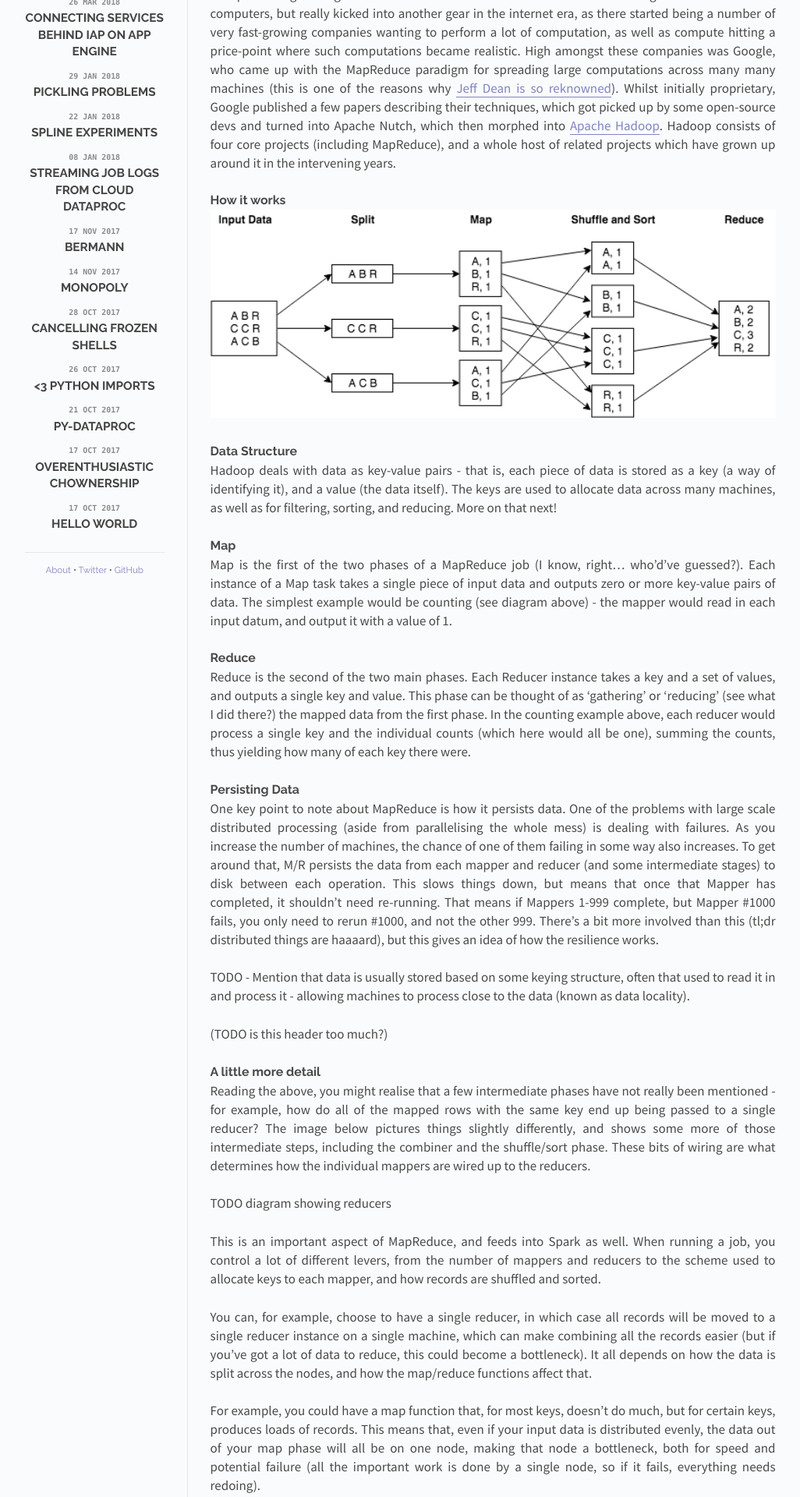
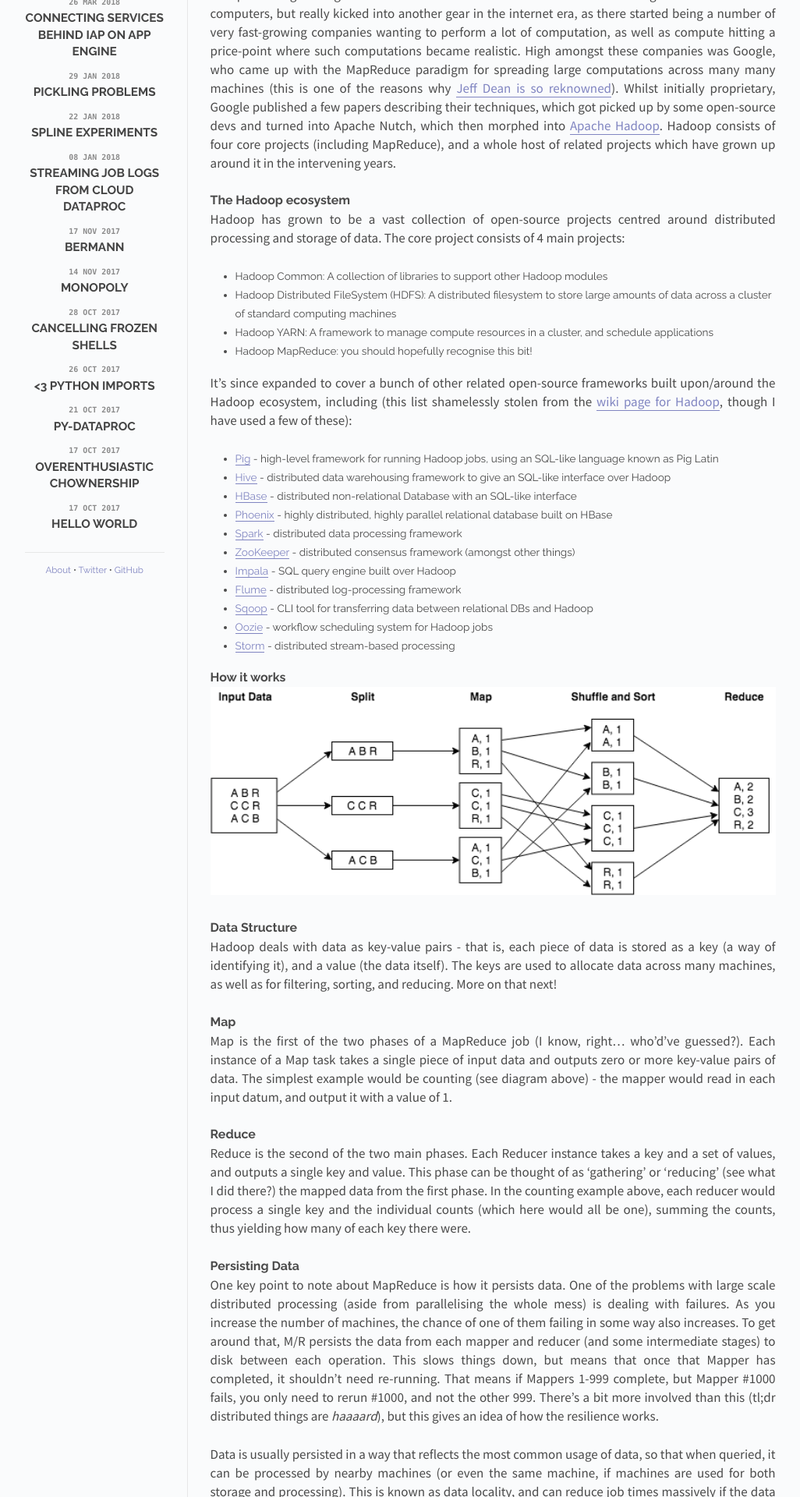
Before and after one commit to oli-hall/oli-hall.github.io, a Jekyll site: the page built from _posts/2018-12-10-Data-Engineering.md, in a window 1280 px wide. Shown: the part 482-2402 px from the top of the page at 78% size, without its empty margins (118-1144 px from the left). Built offline with Jekyll 4.4.1, drawn with Linux system fonts in a browser that asks for light colours; comment, search, counter and statistics services are not loaded; some of the changed text lies outside the part shown.

Commit message:
Reorder and finish tidying up the MapReduce section

````diff
--- a/_posts/2018-12-10-Data-Engineering.md
+++ b/_posts/2018-12-10-Data-Engineering.md
@@ -14,7 +14,28 @@ As part of my handover whilst leaving my job, I was asked to explain the basics
 
 ## But first... a history lesson
 
-The processing of large amounts of data has been done for almost as long as there have been computers, but really kicked into another gear in the internet era, as there started being a number of very fast-growing companies wanting to perform a lot of computation, as well as compute hitting a price-point where such computations became realistic. High amongst these companies was Google, who came up with the MapReduce paradigm for spreading large computations across many many machines (this is one of the reasons why [Jeff Dean is so reknowned](https://www.newyorker.com/magazine/2018/12/10/the-friendship-that-made-google-huge)). Whilst initially proprietary, Google published a few papers describing their techniques, which got picked up by some open-source devs and turned into Apache Nutch, which then morphed into [Apache Hadoop](https://en.wikipedia.org/wiki/Apache_Hadoop). Hadoop consists of four core projects (including MapReduce), and a whole host of related projects which have grown up around it in the intervening years.
+The processing of large amounts of data has been done for almost as long as there have been computers, but really kicked into another gear in the internet era, as there started being a number of very fast-growing companies wanting to perform a lot of computation, as well as compute hitting a price-point where such computations became realistic. High amongst these companies was Google, who came up with the MapReduce paradigm for spreading large computations across many many machines (this is one of the reasons why [Jeff Dean is so reknowned](https://www.newyorker.com/magazine/2018/12/10/the-friendship-that-made-google-huge)). Whilst initially proprietary, Google published a few papers describing their techniques, which got picked up by some open-source devs and turned into Apache Nutch, which then morphed into [Apache Hadoop](https://hadoop.apache.org/). Hadoop consists of four core projects (including MapReduce), and a whole host of related projects which have grown up around it in the intervening years.
+
+### The Hadoop ecosystem
+
+Hadoop has grown to be a vast collection of open-source projects centred around distributed processing and storage of data. The core project consists of 4 main projects:
+ - Hadoop Common: A collection of libraries to support other Hadoop modules
+ - Hadoop Distributed FileSystem (HDFS): A distributed filesystem to store large amounts of data across a cluster of standard computing machines
+ - Hadoop YARN: A framework to manage compute resources in a cluster, and schedule applications
+ - Hadoop MapReduce: you should hopefully recognise this bit!
+
+It's since expanded to cover a bunch of other related open-source frameworks built upon/around the Hadoop ecosystem, including (this list shamelessly stolen from the [wiki page for Hadoop](https://en.wikipedia.org/wiki/Apache_Hadoop), though I have used a few of these):
+ - [Pig](https://en.wikipedia.org/wiki/Apache_Pig) - high-level framework for running Hadoop jobs, using an SQL-like language known as Pig Latin
+ - [Hive](https://en.wikipedia.org/wiki/Apache_Hive) - distributed data warehousing framework to give an SQL-like interface over Hadoop
+ - [HBase](https://en.wikipedia.org/wiki/Apache_HBase) - distributed non-relational Database with an SQL-like interface
+ - [Phoenix](https://en.wikipedia.org/wiki/Apache_HBase) - highly distributed, highly parallel relational database built on HBase
+ - [Spark](https://en.wikipedia.org/wiki/Apache_ZooKeeper) - distributed data processing framework
+ - [ZooKeeper](https://en.wikipedia.org/wiki/Apache_ZooKeeper) - distributed consensus framework (amongst other things)
+ - [Impala](https://en.wikipedia.org/wiki/Apache_Impala) - SQL query engine built over Hadoop
+ - [Flume](https://en.wikipedia.org/wiki/Apache_Flume) - distributed log-processing framework
+ - [Sqoop](https://en.wikipedia.org/wiki/Sqoop) - CLI tool for transferring data between relational DBs and Hadoop
+ - [Oozie](https://en.wikipedia.org/wiki/Storm_(event_processor)) - workflow scheduling system for Hadoop jobs
+ - [Storm](https://en.wikipedia.org/wiki/Storm_(event_processor)) - distributed stream-based processing
 
 ### How it works
 
@@ -34,24 +55,17 @@ Reduce is the second of the two main phases. Each Reducer instance takes a key a
 
 ### Persisting Data
 
-One key point to note about MapReduce is how it persists data. One of the problems with large scale distributed processing (aside from parallelising the whole mess) is dealing with failures. As you increase the number of machines, the chance of one of them failing in some way also increases. To get around that, M/R persists the data from each mapper and reducer (and some intermediate stages) to disk between each operation. This slows things down, but means that once that Mapper has completed, it shouldn’t need re-running. That means if Mappers 1-999 complete, but Mapper #1000 fails, you only need to rerun #1000, and not the other 999. There’s a bit more involved than this (tl;dr distributed things are haaaard), but this gives an idea of how the resilience works.
+One key point to note about MapReduce is how it persists data. One of the problems with large scale distributed processing (aside from parallelising the whole mess) is dealing with failures. As you increase the number of machines, the chance of one of them failing in some way also increases. To get around that, M/R persists the data from each mapper and reducer (and some intermediate stages) to disk between each operation. This slows things down, but means that once that Mapper has completed, it shouldn’t need re-running. That means if Mappers 1-999 complete, but Mapper #1000 fails, you only need to rerun #1000, and not the other 999. There’s a bit more involved than this (tl;dr distributed things are _haaaard_), but this gives an idea of how the resilience works.
 
-TODO - Mention that data is usually stored based on some keying structure, often that used to read it in and process it - allowing machines to process close to the data (known as data locality).
+Data is usually persisted in a way that reflects the most common usage of data, so that when queried, it can be processed by nearby machines (or even the same machine, if machines are used for both storage and processing). This is known as data locality, and can reduce job times massively if the data storage reflects how the job is querying it, as all of the data used by the job doesn't need to be copied across the network to other machines in the cluster.
 
-(TODO is this header too much?)
-### A little more detail
-
-Reading the above, you might realise that a few intermediate phases have not really been mentioned - for example, how do all of the mapped rows with the same key end up being passed to a single reducer? The image below pictures things slightly differently, and shows some more of those intermediate steps, including the combiner and the shuffle/sort phase. These bits of wiring are what determines how the individual mappers are wired up to the reducers.
-
-TODO diagram showing reducers
-
-This is an important aspect of MapReduce, and feeds into Spark as well. When running a job, you control a lot of different levers, from the number of mappers and reducers to the scheme used to allocate keys to each mapper, and how records are shuffled and sorted.
+Another important aspect to cover is the shuffling/sorting - the components that determine which data ends up on which reducer, and that try and balance data across the different nodes. This is an important aspect of MapReduce, and feeds into Spark as well. When running a job, you control a lot of different levers, from the number of mappers and reducers to the scheme used to allocate keys to each mapper, and how records are shuffled and sorted.
 
 You can, for example, choose to have a single reducer, in which case all records will be moved to a single reducer instance on a single machine, which can make combining all the records easier (but if you’ve got a lot of data to reduce, this could become a bottleneck). It all depends on how the data is split across the nodes, and how the map/reduce functions affect that.
 
-For example, you could have a map function that, for most keys, doesn’t do much, but for certain keys, produces loads of records. This means that, even if your input data is distributed evenly, the data out of your map phase will all be on one node, making that node a bottleneck, both for speed and potential failure (all the important work is done by a single node, so if it fails, everything needs redoing).
+You could have a map function that, for most keys, doesn’t do much, but for certain keys, produces loads of records. This means that, even if your input data is distributed evenly, the data out of your map phase will all be on one node, making that node a bottleneck, both for speed and potential failure (all the important work is done by a single node, so if it fails, everything needs redoing).
 
-Essentially, writing MapReduce jobs often becomes a tuning/tweaking exercise, balancing data across nodes in all the phases so no one phase takes too long, that all mappers/reducers do similar amounts of work, that shuffling load is minimised, and that the right balance between parallelism and throughput is struck - you may be able to split the task over 200 mappers, but is it faster than splitting it across 2?
+Essentially, writing MapReduce jobs often becomes a tuning/tweaking exercise, balancing data across nodes in all the phases so no one phase takes too long, that all mappers/reducers do similar amounts of work, that shuffling load is minimised, and that the right balance between parallelism and throughput is struck - you may be able to split the task over 200 mappers, but is it faster than splitting it across two?
 
 There's a lot more to all this, as I'm sure you can imagine - keying/shuffling strategies to minimise data transfer, tweaking parallelism on mappers and reducers to hit the sweet spot where increased parallelism gives the most reward. You can customise almost all aspects of MapReduce, from how records are keyed, to the logic of the shuffle steps and how records are combined together, so you have an immense amount of control.
 
@@ -59,11 +73,9 @@ There's a lot more to all this, as I'm sure you can imagine - keying/shuffling s
 
 #### Word Count
 
-Given some text in a file, count the number of each word present in the text.
+Let's look at the word counting example we used earlier in the diagram. If we work in Python (because we like Python, right?), then our best bet is a library called [`mrjob`](https://pythonhosted.org/mrjob/). These examples have, for the most part, been pulled from the `mrjob` docs.
 
-If we work in Python (because we like Python, right?), then our best bet is a library called [`mrjob`](https://pythonhosted.org/mrjob/). These examples have, for the most part, been pulled from the `mrjob` docs.
-
-To jump straight to the end, here’s what the final code would look like, more or less:
+To jump straight to the end, here’s what the final code would look like, more or less (some of the I/O has been skipped for brevity):
 
 ```python
 from mrjob.job import MRJob
@@ -134,38 +146,13 @@ This means running two MapReduce steps in sequence - a common pattern once compl
 
 The second MR job doesn’t have a map phase at all - it doesn’t need to do anything here. The reduce phase takes all the word counts from the previous phase (which are all mapped to a key of None), and takes the maximum row.
 
-### The Hadoop ecosystem
-
-Hadoop has grown to be a vast collection of open-source projects centred around distributed processing and storage of data. The core project consists of 4 main projects:
- - Hadoop Common: A collection of libraries to support other Hadoop modules
- - Hadoop Distributed FileSystem (HDFS): A distributed filesystem to store large amounts of data across a cluster of standard computing machines
- - Hadoop YARN: A framework to manage compute resources in a cluster, and schedule applications
- - Hadoop MapReduce: you should hopefully recognise this bit!
-
-It's since expanded to cover a bunch of other related open-source frameworks built upon/around the Hadoop ecosystem, including (this list shamelessly stolen from the wiki page for Hadoop, though I have used a few of these):
- - Pig - high-level framework for running Hadoop jobs, using an SQL-like language known as Pig Latin
- - Hive - distributed data warehousing framework to give an SQL-like interface over Hadoop
- - HBase - distributed non-relational Database with an SQL-like interface
- - Phoenix - highly distributed, highly parallel relational database built on HBase
- - Spark - distributed data processing framework
- - ZooKeeper - distributed consensus framework (amongst other things)
- - Impala - SQL query engine built over Hadoop
- - Flume - distributed log-processing framework
- - Sqoop - CLI tool for transferring data between relational DBs and Hadoop
- - Oozie - workflow scheduling system for Hadoop jobs
- - Storm - distributed stream-based processing
-
 ## Spark
 
-onto the big player - Spark.
-
-Spark is an open-source framework, now ‘owned’ by DataBricks, designed to fix/improve upon many of the original frustrations developers had with Hadoop/MapReduce.
+So we've seen a fair bit about Hadoop and MapReduce, and how all that works, but let's face it, if you're looking at processing data these days, chances are you won't be using MapReduce. So now it's onto the main player these days - [Spark](https://spark.apache.org/). Spark is an open-source framework, now ‘owned’ by [DataBricks](https://databricks.com/), designed to fix/improve upon many of the original frustrations developers had with Hadoop/MapReduce.
 
 ### How is it different/better?
 
-Spark has a much easier/more accessible interface than existing tools, giving a higher-level toolkit with which to tackle data processing problems. Whereas MapReduce has, at its most basic, two operations (Map and Reduce), Spark has dozens (for RDDs, for DataFrames there are way more), encouraging a more natural flow in processing.
-
-This makes it much easier to tackle more complex problems, as well as making Spark programs (generally) easier to understand/read.
+Spark has a much easier/more accessible interface than existing tools, giving a higher-level toolkit with which to tackle data processing problems. Whereas MapReduce has, at its most basic, two operations (Map and Reduce), Spark has dozens (for RDDs, for DataFrames there are way more), encouraging a more natural flow in processing. This makes it much easier to tackle more complex problems, as well as making Spark programs (generally) easier to understand/read.
 
 ### Streaming
 
````
